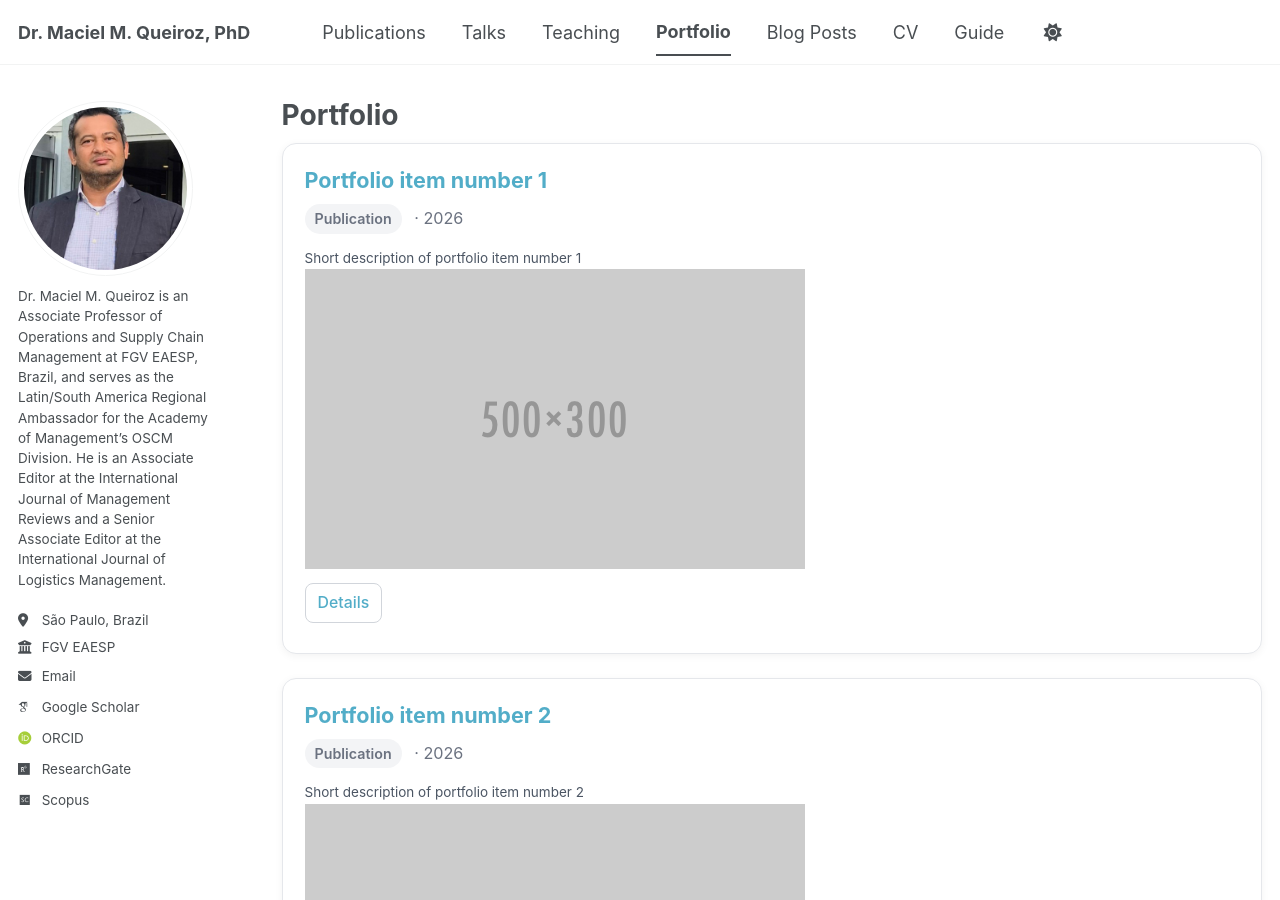
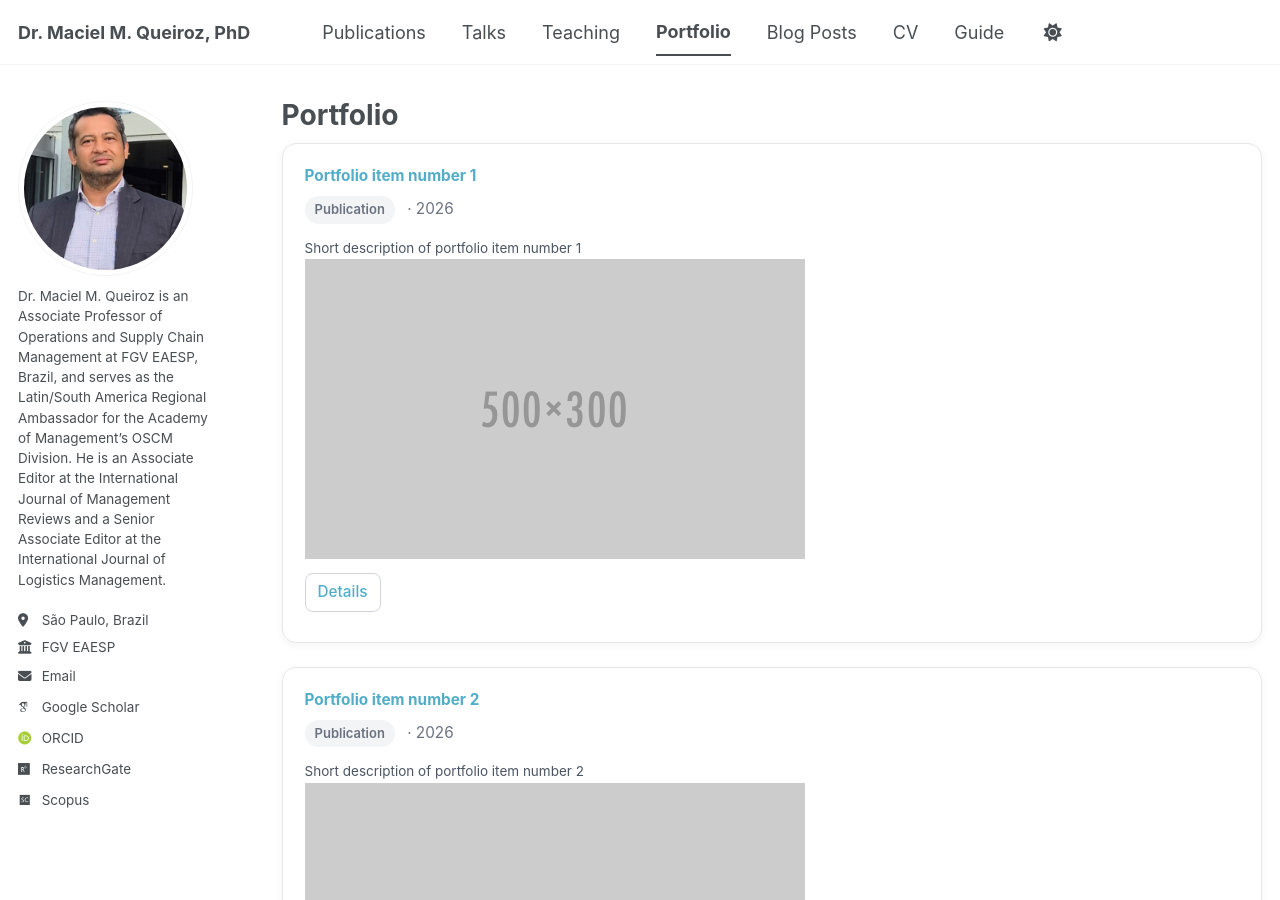
Before and after one commit to maciel-queiroz/maciel-queiroz.github.io, a Jekyll site: the page built from _pages/portfolio.html, in a window 1280 px wide and 900 px high. Built offline with Jekyll 4.4.1, drawn with Linux system fonts in a browser that asks for light colours; some web fonts are replaced; a script bundle is joined from its source files by our own code; library files that are not in the unit come from our copies.

Commit message:
Update archive-single.html

```diff
--- a/_includes/archive-single.html
+++ b/_includes/archive-single.html
@@ -27,7 +27,7 @@
       </div>
     {% endif %}
 
-    <h2 class="archive__item-title" itemprop="headline" style="margin: 0 0 10px 0; line-height: 1.3; font-size: 1.2em;">
+    <h2 class="archive__item-title" itemprop="headline" style="margin: 0 0 10px 0; line-height: 1.3; font-size: 0.85em;">
       {% if post.link %}
         <a href="{{ post.link }}" style="text-decoration: none;">{{ title }}</a>
         <a href="{{ base_path }}{{ post.url }}" rel="permalink" style="margin-left: 6px;">
@@ -39,13 +39,13 @@
     </h2>
 
     {% if post.citation %}
-      <p style="margin: 0 0 12px 0; color: #374151; line-height: 1.65; font-size: 0.92em;">
+      <p style="margin: 0 0 12px 0; color: #374151; line-height: 1.65; font-size: 0.85em;">
         {{ post.citation }}
       </p>
     {% endif %}
 
-    <div style="margin: 0 0 14px 0; color: #6b7280; line-height: 1.5; font-size: 0.90em;">
-      <span style="display: inline-block; padding: 4px 10px; border-radius: 999px; background: #f3f4f6; font-size: 0.88em; margin-right: 8px; font-weight: 600;">
+    <div style="margin: 0 0 14px 0; color: #6b7280; line-height: 1.5; font-size: 0.85em;">
+      <span style="display: inline-block; padding: 4px 10px; border-radius: 999px; background: #f3f4f6; font-size: 0.85em; margin-right: 8px; font-weight: 600;">
         {% if post.category == "workingpapers" %}
           Working Paper
         {% elsif post.category == "manuscripts" %}
@@ -80,18 +80,18 @@
 
     <div style="margin-top: 6px;">
       {% if post.paperurl %}
-        <a href="{{ post.paperurl }}" style="display: inline-block; padding: 7px 12px; margin: 0 8px 8px 0; border-radius: 8px; border: 1px solid #d1d5db; text-decoration: none; font-size: 0.88em; font-weight: 500;">📄 Paper</a>
+        <a href="{{ post.paperurl }}" style="display: inline-block; padding: 7px 12px; margin: 0 8px 8px 0; border-radius: 8px; border: 1px solid #d1d5db; text-decoration: none; font-size: 0.85em; font-weight: 500;">📄 Paper</a>
       {% endif %}
 
       {% if post.slidesurl %}
-        <a href="{{ post.slidesurl }}" style="display: inline-block; padding: 7px 12px; margin: 0 8px 8px 0; border-radius: 8px; border: 1px solid #d1d5db; text-decoration: none; font-size: 0.88em; font-weight: 500;">🎞 Slides</a>
+        <a href="{{ post.slidesurl }}" style="display: inline-block; padding: 7px 12px; margin: 0 8px 8px 0; border-radius: 8px; border: 1px solid #d1d5db; text-decoration: none; font-size: 0.85em; font-weight: 500;">🎞 Slides</a>
       {% endif %}
 
       {% if post.bibtexurl %}
-        <a href="{{ post.bibtexurl }}" style="display: inline-block; padding: 7px 12px; margin: 0 8px 8px 0; border-radius: 8px; border: 1px solid #d1d5db; text-decoration: none; font-size: 0.88em; font-weight: 500;">📚 BibTeX</a>
+        <a href="{{ post.bibtexurl }}" style="display: inline-block; padding: 7px 12px; margin: 0 8px 8px 0; border-radius: 8px; border: 1px solid #d1d5db; text-decoration: none; font-size: 0.85em; font-weight: 500;">📚 BibTeX</a>
       {% endif %}
 
-      <a href="{{ base_path }}{{ post.url }}" style="display: inline-block; padding: 7px 12px; margin: 0 8px 8px 0; border-radius: 8px; border: 1px solid #d1d5db; text-decoration: none; font-size: 0.88em; font-weight: 500;">Details</a>
+      <a href="{{ base_path }}{{ post.url }}" style="display: inline-block; padding: 7px 12px; margin: 0 8px 8px 0; border-radius: 8px; border: 1px solid #d1d5db; text-decoration: none; font-size: 0.85em; font-weight: 500;">Details</a>
     </div>
 
   </article>
```
